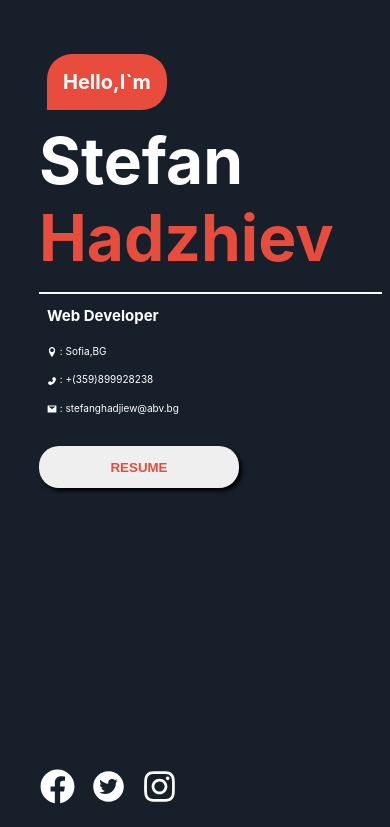
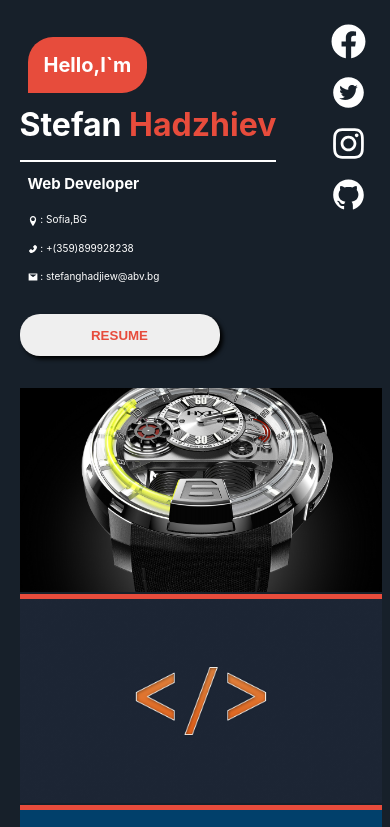
Before and after one commit to stefanghadjiew/Portfolio, a React (Create React App) app: page / in a window 390 px wide. Shown: the top 827 px of the page. Built offline with nearby package versions, Linux system fonts and the light colour scheme.

Commit message:
add live preview for chatt app

```diff
--- a/package.json
+++ b/package.json
@@ -21,7 +21,7 @@
   },
   "scripts": {
     "predeploy": "npm run build",
-    "deploy": "gh-pages -b gh-pages -d build --remote Portfolio",
+    "deploy": "gh-pages -b gh-pages-final -d build --remote Portfolio",
     "dev": "react-scripts start",
     "start": "serve -s build",
     "build": "react-scripts build",
--- a/src/App.js
+++ b/src/App.js
@@ -1,6 +1,6 @@
 import React from 'react';
 import './App.css';
-import Projects from "./Components/Projcets/Projects"
+
 import Home from "./Components/Home/Home"
 
 function App() {
@@ -8,7 +8,6 @@ function App() {
   return (
     <div className="App">
         <Home/>
-        <Projects/>
     </div>
   );
 }
--- a/src/Components/Home/Home.js
+++ b/src/Components/Home/Home.js
@@ -1,20 +1,27 @@
 import React from "react";
 import classes from "./Home.module.css";
 import { FaFacebook,FaInstagram } from "react-icons/fa";
-import { AiFillTwitterCircle } from "react-icons/ai";
-import { AiFillMail,AiFillPhone} from "react-icons/ai"
-import {ImLocation} from "react-icons/im"
-
+import { AiFillMail,AiFillPhone ,AiFillTwitterCircle,AiFillGithub } from "react-icons/ai";
+import {ImLocation} from "react-icons/im";
+import Projects from "../Projcets/Projects";
 const Home = () => {
     return (
         <div className={classes.main}>
+            <div className={classes.wrapper}>
                 <h1 className={classes.hello}>Hello,I`m</h1><br/>
-            <h1 className={classes.name}>Stefan <span className={classes.span}>Hadzhiev</span></h1>
+                <h1 className={classes.name}>Stefan <span className={classes.span}>Hadzhiev</span></h1><br/>
                 <h2 className={classes.greet}>Web Developer</h2>
                 <div style={{color:"#fff",display:"flex",flexDirection:"column"}}>
                     <p style={{margin:"0.5rem"}}><ImLocation style={{verticalAlign:"middle"}}/> : Sofia,BG</p>
                     <p style={{margin:"0.5rem"}}><AiFillPhone style={{verticalAlign:"middle"}}/> : +(359)899928238</p>
                     <p style={{margin:"0.5rem"}}><AiFillMail style={{verticalAlign:"middle"}}/> : stefanghadjiew@abv.bg</p>
+                </div>
+                <button
+                    onClick={()=> {window.open("https://drive.google.com/file/d/1Iscu2Y3t7cVIFrW_7_lsFhqdaegVsD9O/view?usp=sharing","_blank")}}
+                    className={classes.button}>
+                    Resume
+                    </button>
+                    <Projects/>
             </div>
             <div className={classes.social}>
                 <FaFacebook
@@ -29,13 +36,12 @@ const Home = () => {
                 className={classes.icon}
                 onClick={()=>window.open("https://www.instagram.com/cheffohadjiev/","_blank")}
                 network="instagram"/>
+                <AiFillGithub
+                className={classes.icon}
+                onClick={() =>window.open("https://github.com/stefanghadjiew","_blank")}
+                network="github"
+                />
             </div>
-                <button
-                onClick={()=> {window.open("https://drive.google.com/file/d/1Iscu2Y3t7cVIFrW_7_lsFhqdaegVsD9O/view?usp=sharing","_blank")}}
-                className={classes.button}>
-                Resume
-                </button>
-
         </div>
     )
 }
--- a/src/Components/Home/Home.module.css
+++ b/src/Components/Home/Home.module.css
@@ -1,9 +1,10 @@
 .main {
+    display: flex;
     position: relative;
     min-height:100vh;
     background-color: #17202A ;
-    padding-left: 10vw;
-    padding-top: 5vh;
+    padding-left: 5vw;
+    padding-top: 3vh;
     padding-right: 2vw;
 }
 
@@ -26,6 +27,7 @@
 }
 
 .greet {
+    display: inline-block;
     margin: 0.75rem 0.5rem;
     color: #fff;
 }
@@ -77,14 +79,20 @@
 
 }
 
-
+.projectsWrapper {
+    display:flex;
+    justify-content:center;
+    flex-direction:column;
+    margin:auto;
+}
 
 .social {
-    margin: 2rem;
+    margin: 1rem;
     position: absolute;
-    bottom: 0;
-    left: 0;
+    top: 0;
+    right: 0;
     display: flex;
+    flex-direction: column;
     align-items: center;
 }
 
@@ -105,10 +113,28 @@
     .name {
         font-size: 2.5rem;
     }
+
+    .main {
+        flex-direction: column;
+    }
+
+    .projectsWrapper {
+        flex-direction: row;
+    }
 }
 
-@media only screen and (min-width:1024px) {
+@media only screen and (min-width:281px) and (max-width:1023px) {
+    .main {
+        flex-direction: column;
+    }
 
+    .projectsWrapper {
+        flex-direction: row;
+    }
+
+    .name {
+        font-size: 2rem;
+    }
 }
 
 @media only screen and (min-width:3840px) {
--- a/src/Components/Projcets/Projects.js
+++ b/src/Components/Projcets/Projects.js
@@ -25,8 +25,9 @@ const Projects = () => {
             ],
             btnGH : {text:"Github",icon : <AiFillGithub/>},
             btnGHPGS : {text:"Live Preview",icon:<FaRegEye/>},
-            info : "An e-commerce website for watches with user auth and cart",
+            info : "e-commerce website for watches",
             github: "https://github.com/stefanghadjiew/MyFirstWebSite",
+            githubPages : "https://stefanghadjiew.github.io/MyFirstWebSiteStatic/"
 
         },
             {
@@ -38,7 +39,7 @@ const Projects = () => {
             ],
             btnGH : {text:"Github",icon : <AiFillGithub/>},
             btnGHPGS : {text:"Live Preview",icon:<FaRegEye/>},
-            info : "The site you are currently browsing",
+            info : "current site",
             github: "https://github.com/stefanghadjiew/Portfolio",
 
         },
@@ -54,8 +55,9 @@ const Projects = () => {
             ],
             btnGH : {text:"Github",icon : <AiFillGithub/>},
             btnGHPGS : {text:"Live Preview",icon:<FaRegEye/>},
-            info : "My first chatt application",
+            info : "chatt application",
             github: "https://github.com/stefanghadjiew/chat-app",
+            githubPages : "https://stefanghadjiew.github.io/chat-app-static/"
 
         }
         ]
@@ -87,7 +89,7 @@ const Projects = () => {
                     </button>
                     <button
                     className={classes.projectBtn}
-                    /*  onClick={} */
+                    onClick={() => window.open(`${project.githubPages}`,"_blank")}
                     >
                         {project.btnGHPGS.icon}
                         {project.btnGHPGS.text}
@@ -100,7 +102,9 @@ const Projects = () => {
 
 
     return (
-        [renderProjects]
+        <div className={classes.wrapper}>
+        {renderProjects}
+        </div>
     )
 }
 
--- a/src/Components/Projcets/Projects.module.css
+++ b/src/Components/Projcets/Projects.module.css
@@ -1,9 +1,13 @@
 .project {
-    max-width: 100vw;
-    max-height: 100vh;
     position: relative;
     border-bottom:5px solid #E74C3C;
     overflow: hidden;
+}
+
+.wrapper {
+    display: grid;
+    grid-template-columns: repeat(4,1fr);
+    margin-top: 2rem;
 }
 
 .project::after {
@@ -59,7 +63,7 @@
 
 .projectBtn {
     font-size: 1rem;
-    margin: 0.5rem;
+    margin: 0.25rem;
     display: flex;
     border: none;
     outline: 0;
@@ -71,7 +75,7 @@
 }
 
 .projectBtns p {
-    margin:1rem;
+    margin:0.5rem;
     opacity: 0;
     transition: .5s ease-in-out;
 }
@@ -94,8 +98,8 @@
 
 .HTMLicon,.CSSicon,.JSicon,.REACTicon,.NODEicon,.MONGOicon,.MATERIALicon,.SASSicon {
     margin: 0.5rem;
-    height: 50px;
-    width:50px;
+    height: 40px;
+    width:40px;
     vertical-align:middle;
     transition: all 1s ease-in-out;
     color:#ebebeb;
@@ -129,14 +133,29 @@
     color: #cd6799;
 }
 
+@media only screen and (min-width:279px) and (max-width:767px) {
+    .wrapper {
+        grid-template-columns: repeat(1,1fr);
+    }
+}
 
-@media only screen and (min-width:767px) and (max-width:1920px) {
+
+@media only screen and (min-width:768px) and (max-width:1024px) {
+    .wrapper {
+        grid-template-columns: repeat(1,1fr);
+    }
+
     .projectBtns p {
-        font-size: 1.5rem;
+        font-size: 2rem;
     }
 
     .projectBtn {
-        font-size: 1.5rem;
+        font-size: 2rem;
+    }
+
+    .HTMLicon,.CSSicon,.JSicon,.REACTicon,.NODEicon,.MONGOicon,.MATERIALicon,.SASSicon {
+        width: 80px;
+        height: 80px;
     }
 }
 
```
Lines whose indentation alone changed are shown as unchanged.
